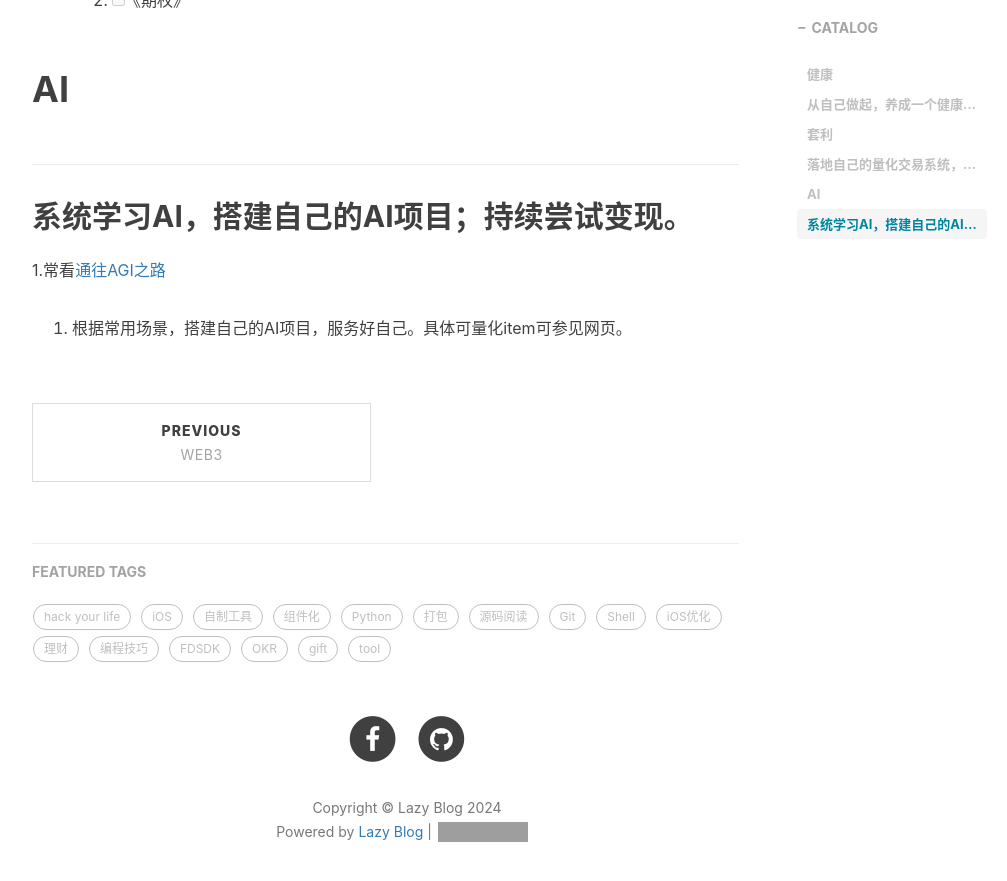
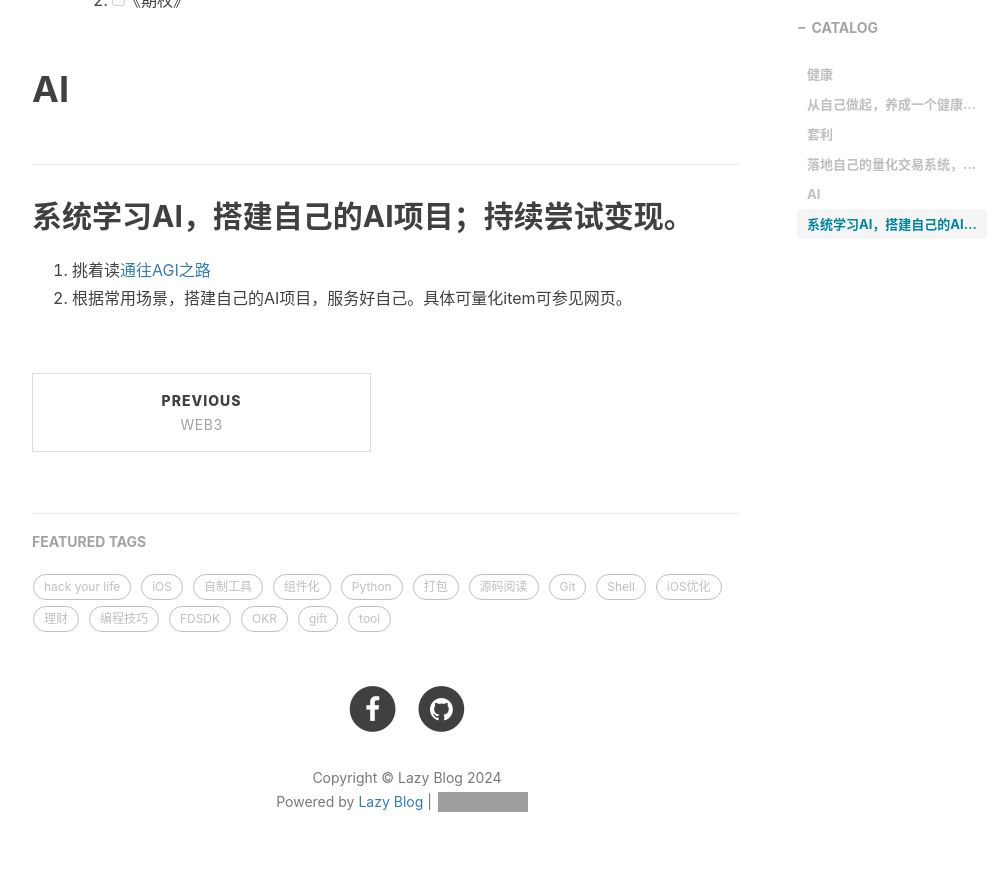
Before and after one commit to toolazytoname/toolazytoname.github.io, a Jekyll site: the page built from _posts/2024-04-2-2024-okr.markdown, in a window 1280 px wide and 900 px high, scrolled down 1471 px. Shown: the top 881 px of the window, without its empty margins (233-1240 px from the left). Built offline with Jekyll 4.4.1, drawn with Linux system fonts in a browser that asks for light colours; nearby versions of some CDN libraries; comment, search, counter and statistics services are not loaded; grey boxes are pictures that could not be loaded.

Commit message:
edit post

```diff
--- a/_posts/2024-04-2-2024-okr.markdown
+++ b/_posts/2024-04-2-2024-okr.markdown
@@ -34,5 +34,5 @@ tags:
 
 # AI
 ## 系统学习AI，搭建自己的AI项目；持续尝试变现。
-1.常看[通往AGI之路](https://waytoagi.feishu.cn/wiki/QPe5w5g7UisbEkkow8XcDmOpn8e)
+1. 挑着读[通往AGI之路](https://waytoagi.feishu.cn/wiki/QPe5w5g7UisbEkkow8XcDmOpn8e)
 2. 根据常用场景，搭建自己的AI项目，服务好自己。具体可量化item可参见网页。
```
